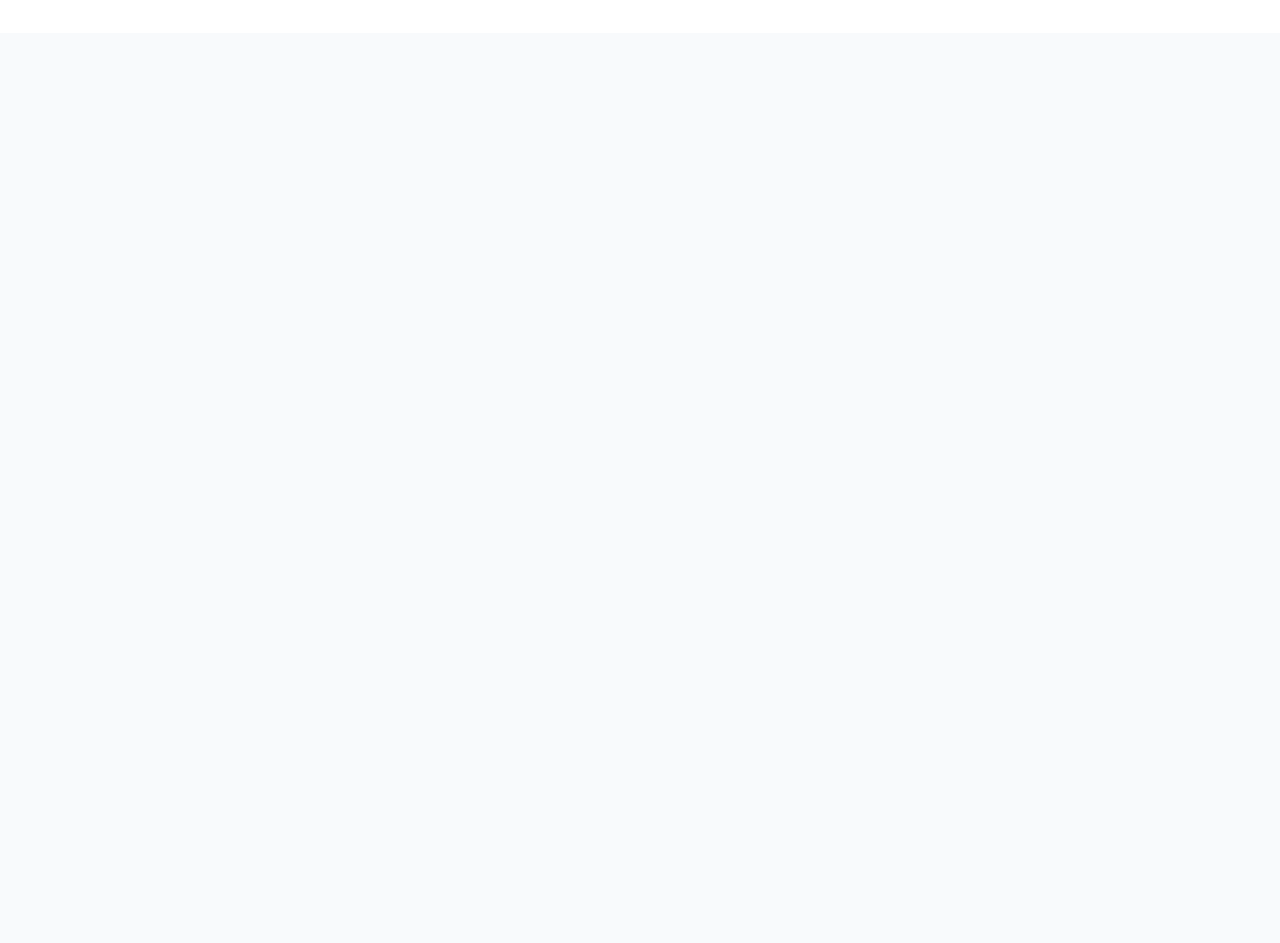
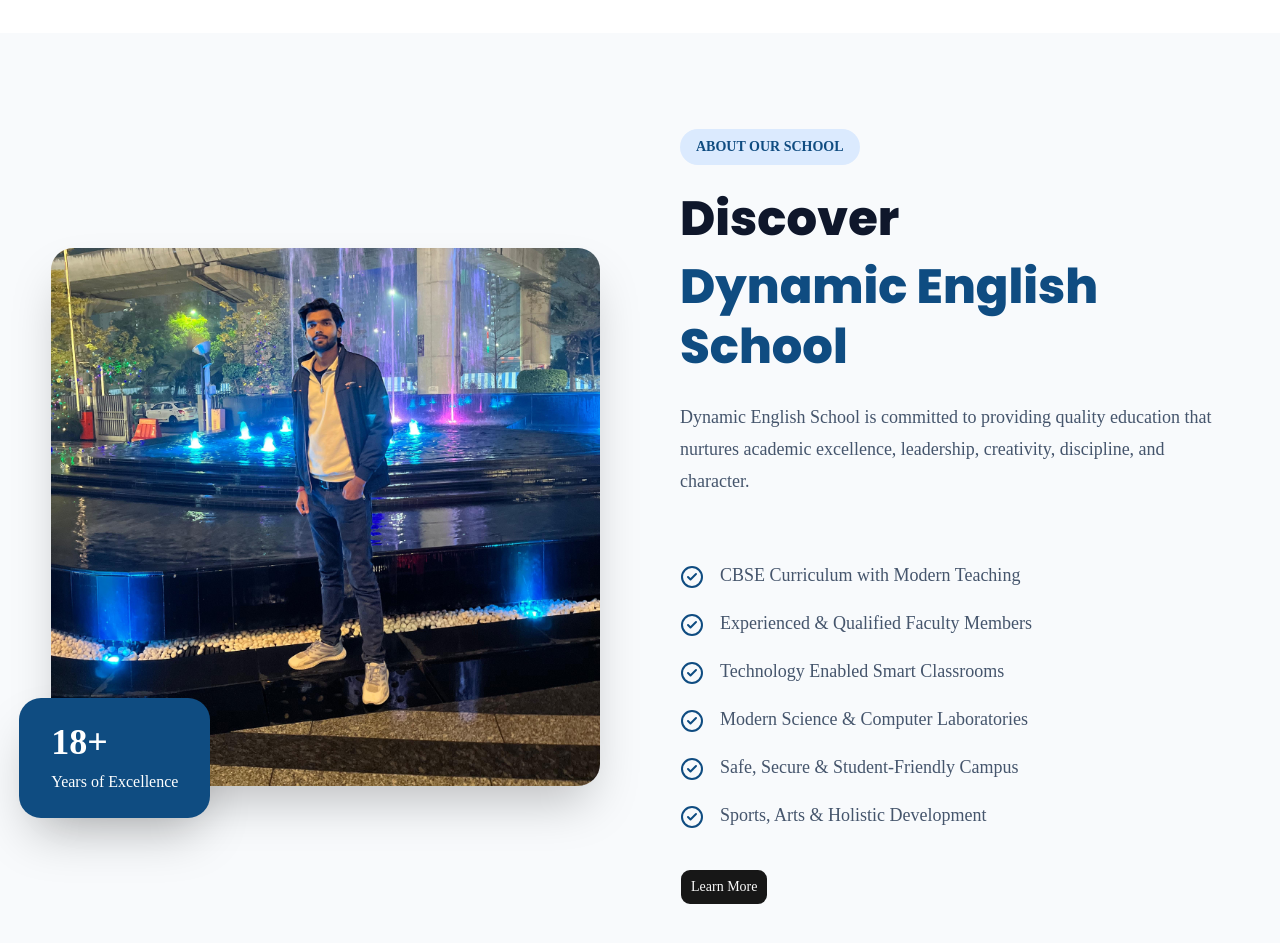
Before and after one commit to vishal290704/edu-portal-system, a Next.js app: page / in a window 1280 px wide. Shown: the part 2060-3003 px from the top of the page. Before the commit the page ends 2093 px from the top, so only its background shows below. Built offline with nearby package versions, Linux system fonts and the light colour scheme.

Commit message:
About page updation

```diff
--- a/app/page.js
+++ b/app/page.js
@@ -1,6 +1,7 @@
 import Header from "@/components/layout/Header";
 import Hero from "@/components/home/Hero";
 import WhyChooseUs from "@/components/home/WhyChooseUs";
+import About from "@/components/home/About";
 
 export default function Home() {
   return (
@@ -8,6 +9,7 @@ export default function Home() {
       <Header />
       <Hero />
       <WhyChooseUs />
+      <About />
     </>
   );
 }
--- a/components/home/About.jsx
+++ b/components/home/About.jsx
@@ -6,42 +6,48 @@ import { CheckCircle2 } from "lucide-react";
 import Container from "../layout/Container";
 import SectionHeading from "../layout/SectionHeading";
 
+import { Button } from "@/components/ui/button";
+
 import { aboutFeatures } from "@/constants/about";
 
 export default function About() {
   return (
-    <section className="section-padding bg-slate-50">
+    <section className="section-padding bg-slate-50 pt-5">
       <Container>
 
         <div className="grid items-center gap-20 lg:grid-cols-2">
 
-          {/* LEFT IMAGE */}
+          {/* LEFT */}
 
           <div className="relative">
 
             <Image
-              src="/images/about-school.jpg"
-              alt="School Building"
+              src="/images/student-1.jpeg"
+              alt="School"
               width={650}
               height={700}
-              className="rounded-3xl object-cover shadow-2xl"
+              className="rounded-3xl shadow-2xl object-cover"
             />
 
-            <div className="absolute -bottom-6 -left-6 rounded-3xl bg-[#0F4C81] px-8 py-6 text-white shadow-2xl">
+            <div className="absolute -bottom-8 -left-8 rounded-3xl bg-[#0F4C81] px-8 py-6 text-white shadow-2xl">
 
               <h2 className="text-4xl font-bold">
-                25+
+
+                18+
+
               </h2>
 
               <p className="mt-2">
+
                 Years of Excellence
+
               </p>
 
             </div>
 
           </div>
 
-          {/* RIGHT CONTENT */}
+          {/* RIGHT */}
 
           <div>
 
@@ -49,24 +55,24 @@ export default function About() {
               badge="ABOUT OUR SCHOOL"
               title="Discover"
               highlight="Dynamic English School"
-              description="Dynamic English School provides an inspiring learning environment that nurtures creativity, discipline, leadership, and academic excellence."
+              description="Dynamic English School is committed to providing quality education that nurtures academic excellence, leadership, creativity, discipline, and character."
               align="left"
             />
 
             <div className="space-y-5">
 
-              {aboutFeatures.map((item) => (
+              {aboutFeatures.map((feature) => (
 
                 <div
-                  key={item}
-                  className="flex items-start gap-3"
+                  key={feature}
+                  className="flex items-start gap-4"
                 >
 
                   <CheckCircle2 className="mt-1 h-6 w-6 text-[#0F4C81]" />
 
                   <p className="text-lg text-slate-600">
 
-                    {item}
+                    {feature}
 
                   </p>
 
@@ -76,6 +82,15 @@ export default function About() {
 
             </div>
 
+            <Button
+              size="lg"
+              className="mt-10"
+            >
+
+              Learn More
+
+            </Button>
+
           </div>
 
         </div>
--- a/constants/about.js
+++ b/constants/about.js
@@ -1,6 +1,8 @@
 export const aboutFeatures = [
-  "CBSE Curriculum with Modern Teaching Methods",
+  "CBSE Curriculum with Modern Teaching",
   "Experienced & Qualified Faculty Members",
   "Technology Enabled Smart Classrooms",
-  "Safe, Secure & Student Friendly Campus",
+  "Modern Science & Computer Laboratories",
+  "Safe, Secure & Student-Friendly Campus",
+  "Sports, Arts & Holistic Development",
 ];
```
